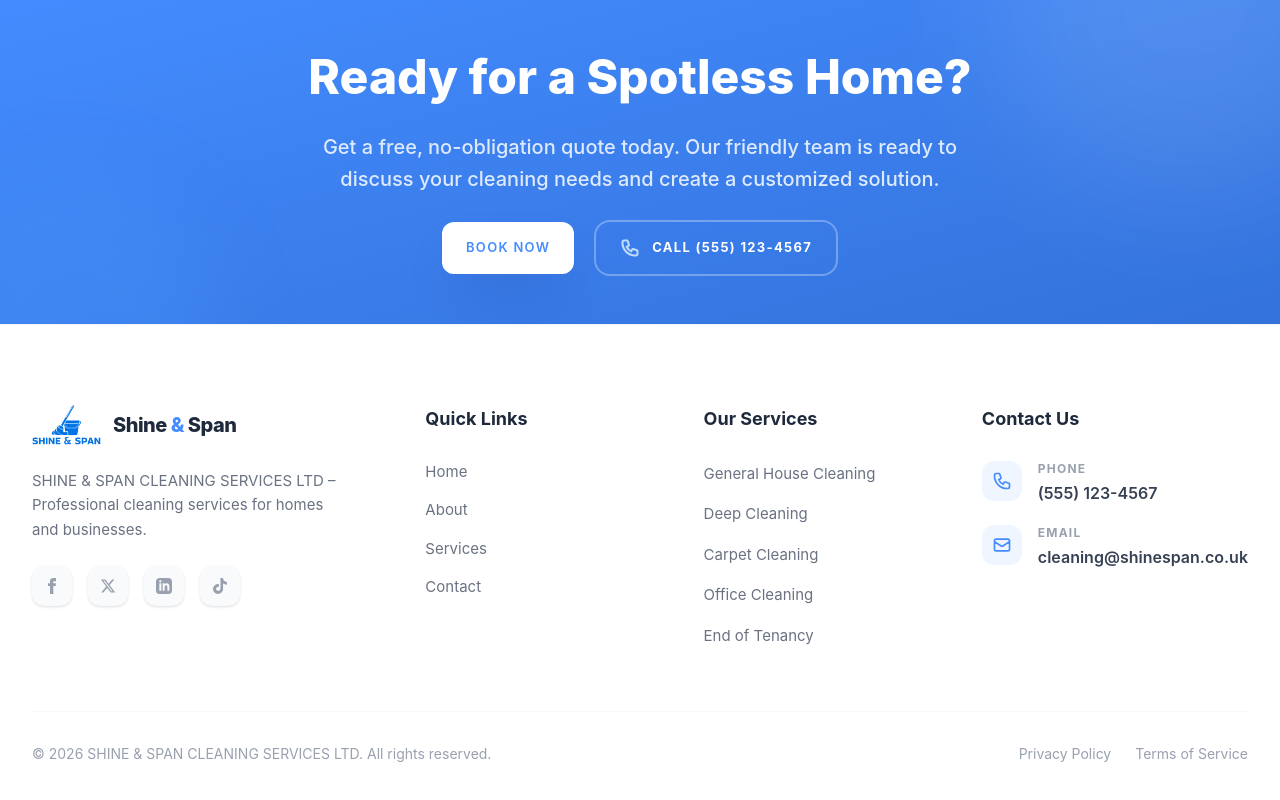
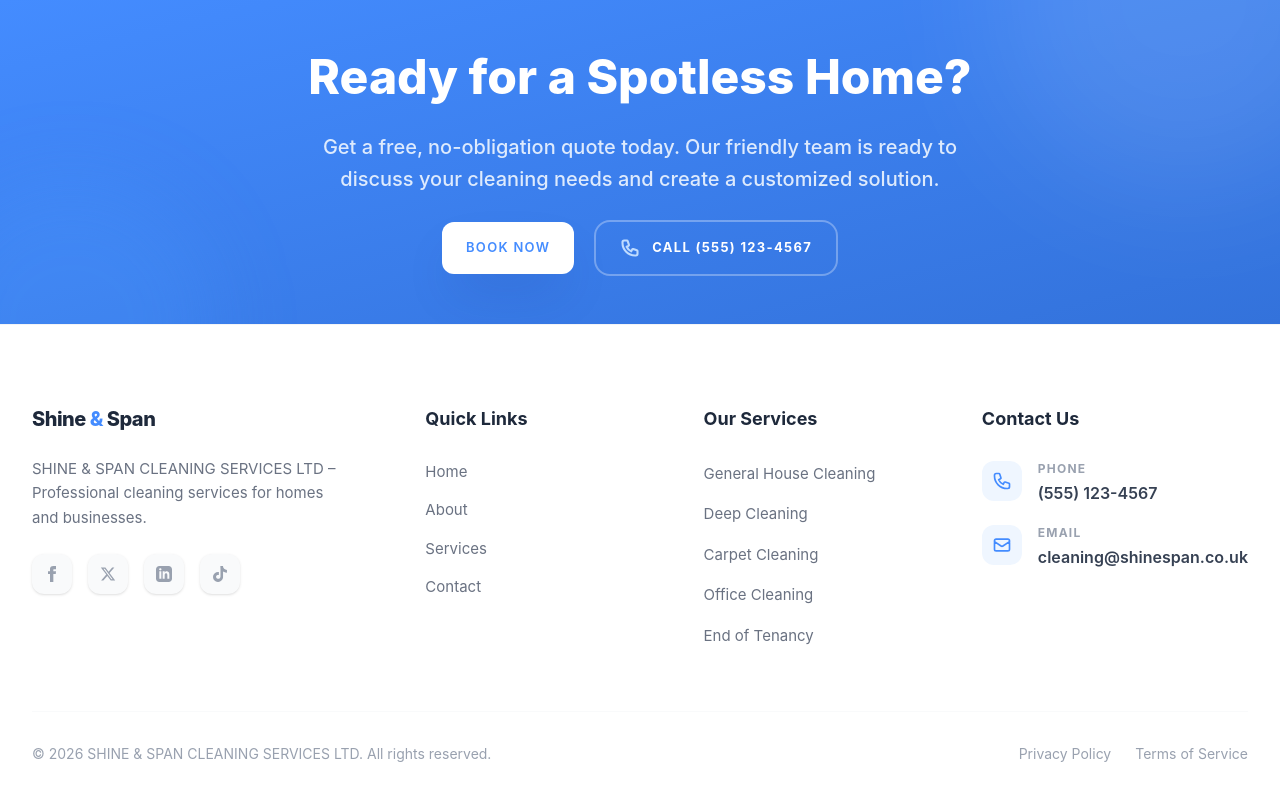
Before and after one commit to asim007464/Shine-Span-project, a React (Vite) app: page / in a window 1280 px wide. Shown: the part 2380-3180 px from the top of the page. Built offline with nearby package versions, Linux system fonts and the light colour scheme.

Commit message:
update footer

```diff
--- a/src/components/Homecomponents/Footer.jsx
+++ b/src/components/Homecomponents/Footer.jsx
@@ -28,12 +28,7 @@ const Footer = () => {
           {/* Column 1: Brand & About */}
           <div className="space-y-6">
             <Link to="/" className="flex items-center">
-              <img
-                className="h-10 w-auto"
-                src="./websitelogo.png"
-                alt="Shine & Span Logo"
-              />
-              <span className="ml-3 text-xl font-extrabold text-[#1e293b] tracking-tight">
+              <span className="text-xl font-extrabold text-[#1e293b] tracking-tight">
                 Shine <span className="text-[#448cff]">&</span> Span
               </span>
             </Link>
```
